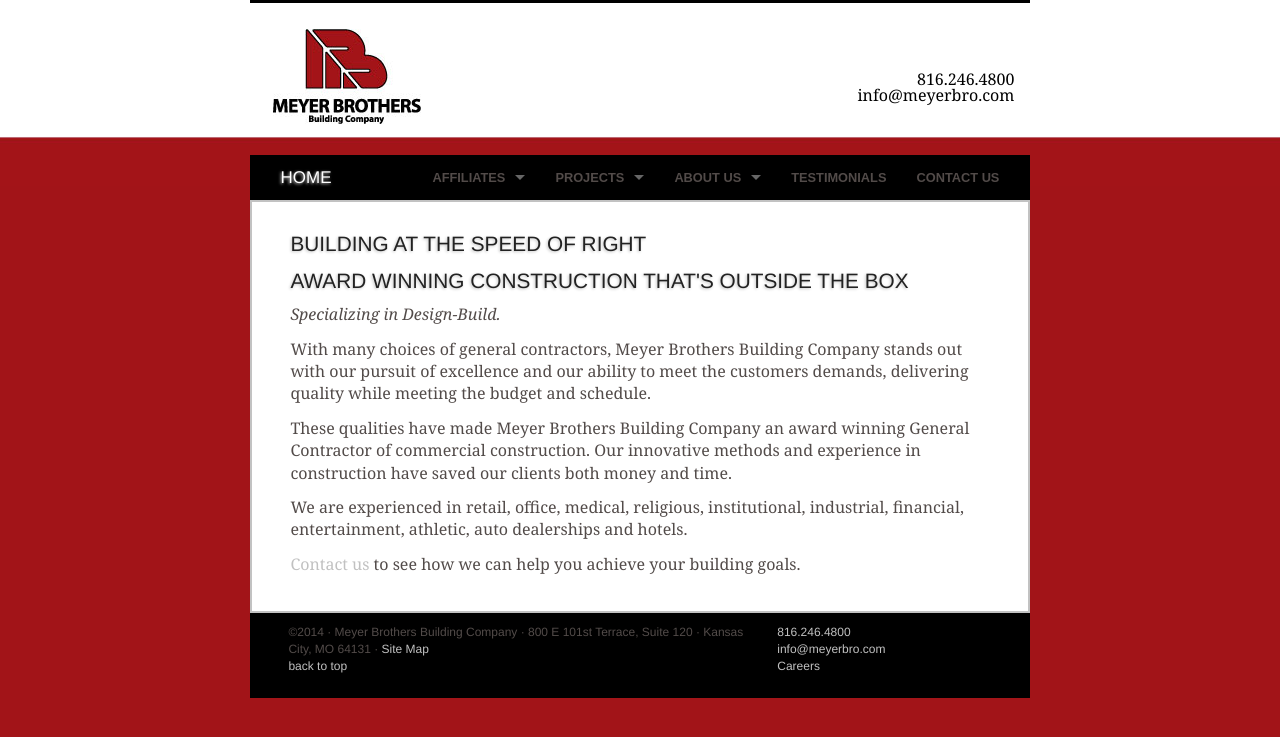
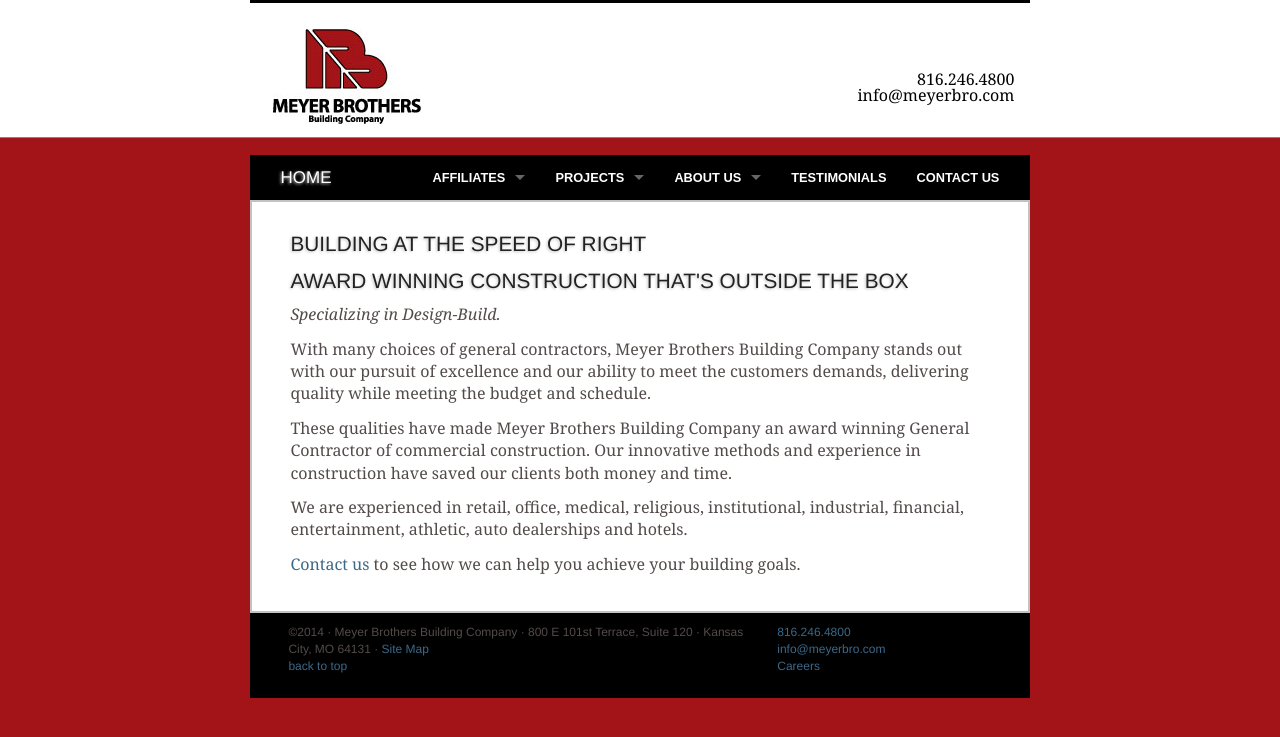
Before and after one commit to jiko/meyerbro, a Jekyll site: the page built from index.html, in a window 1280 px wide. Shown: the top 737 px of the page. Built offline with Jekyll 4.4.1, drawn with Linux system fonts in a browser that asks for light colours; Markdown is read by kramdown in place of the engine named in the settings.

Commit message:
Changed link colors

```diff
--- a/css/main.css
+++ b/css/main.css
@@ -38,9 +38,9 @@
 	line-height: 1.4em;
 	margin-bottom: .75rem;}
 
-a         { color: #c1c1c1; }
+a         { color: #3C6888; }
 a:hover   { color: #524B49; }
-a:visited { color: #3C6888; }
+a:visited { color: #c1c1c1; }
 
 hr {
 	border: 0;
@@ -156,7 +156,6 @@
 	font-weight: 700;
 	text-transform: uppercase;
 	font-size: .8em;
-	color: #524B49;
 	background: #000;
 }
 
```
